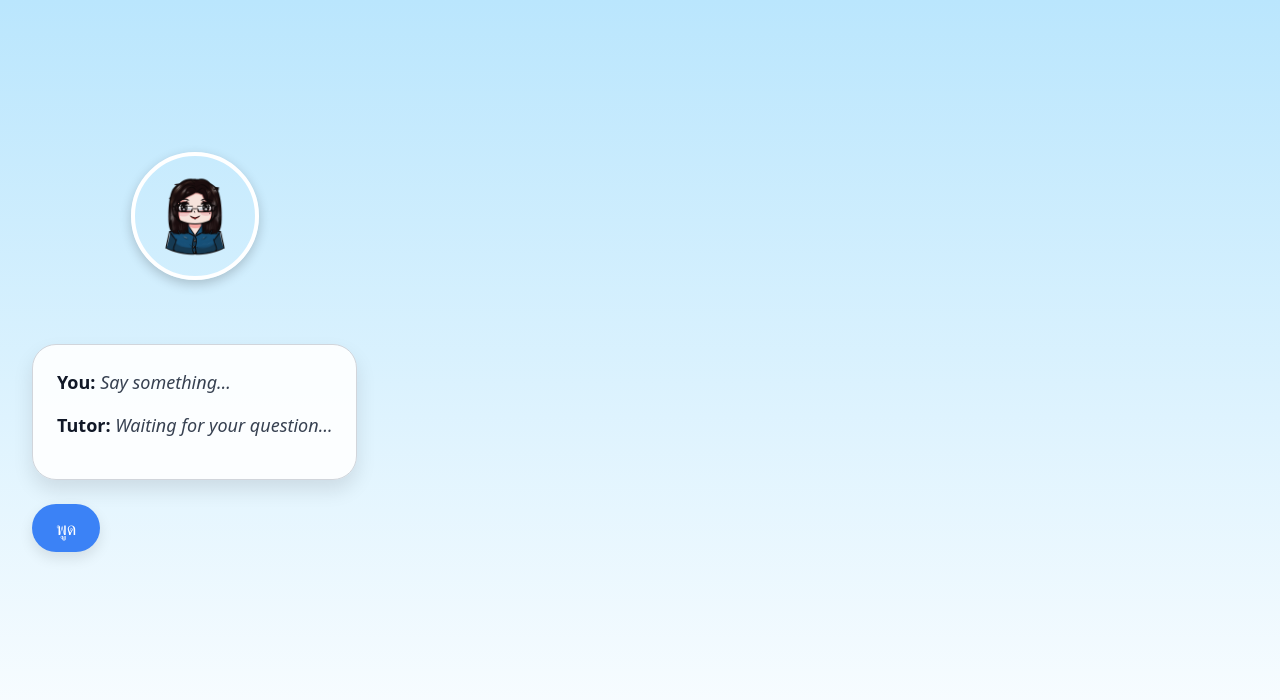
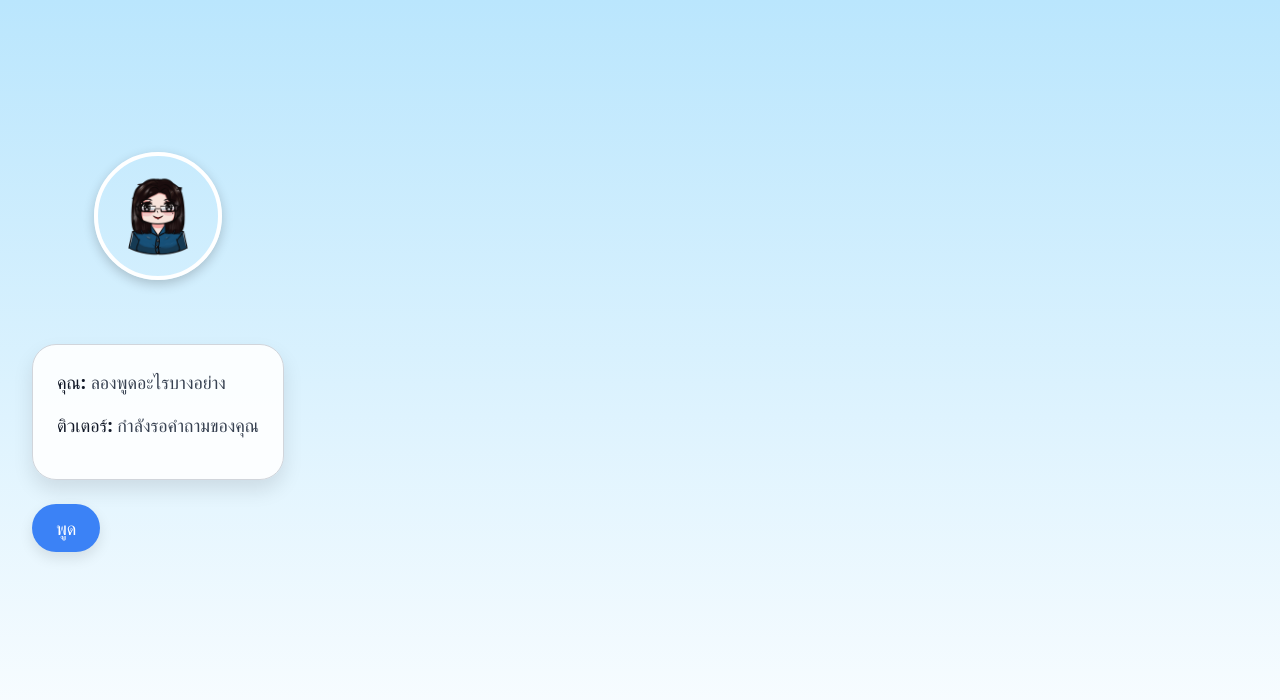
Before and after one commit to zymple/iamteacher, a React (Vite) app: page / in a window 1280 px wide. Shown: the top 700 px of the page. Built offline with nearby package versions, Linux system fonts and the light colour scheme; no server answers.

Commit message:
translate interface text

```diff
--- a/src/App.jsx
+++ b/src/App.jsx
@@ -202,10 +202,10 @@ function App() {
 
         <div className="dialogue-box">
           <div className="dialogue-text">
-            <strong>You:</strong> {transcript || <em>Say something…</em>}
+            <strong>คุณ:</strong> {transcript || <em>ลองพูดอะไรบางอย่าง</em>}
           </div>
           <div className="dialogue-text">
-            <strong>Tutor:</strong> {aiReply || <em>Waiting for your question…</em>}
+            <strong>ติวเตอร์:</strong> {aiReply || <em>กำลังรอคำถามของคุณ</em>}
           </div>
         </div>
 
```
